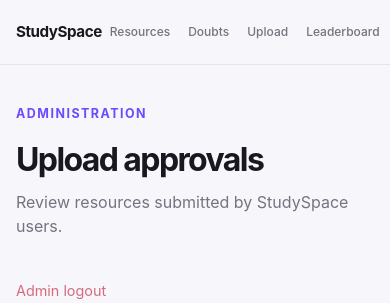
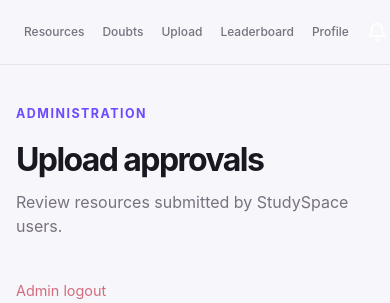
Before and after one commit to jyotiradityaBiswas/study-space, a Flask app: template templates/admin.html in a window 390 px wide; the page is wider, and only the part inside the window is pictured. Shown: the top 303 px of that part. Run offline with Flask 3, Linux system fonts and the light colour scheme; the template is opened without the code that fills it, so the values that code supplies are empty.

Commit message:
CSS Fixes

```diff
--- a/static/css/style.css
+++ b/static/css/style.css
@@ -137,7 +137,7 @@
 
 @media (max-width: 520px) {
     header {
-        padding: 40px 18px 34px;
+        padding: 40px 50px 34px;
     }
 
     header h1 {
@@ -545,10 +545,6 @@
         padding: 12px 16px;
     }
 
-    .nav-brand {
-        font-size: 0.95rem;
-    }
-
     .nav-links {
         gap: 2px;
     }
@@ -561,6 +557,10 @@
     #theme-toggle {
         width: 34px;
         height: 34px;
+    }
+
+    .nav-brand {
+        display: none;
     }
 }
 
```
